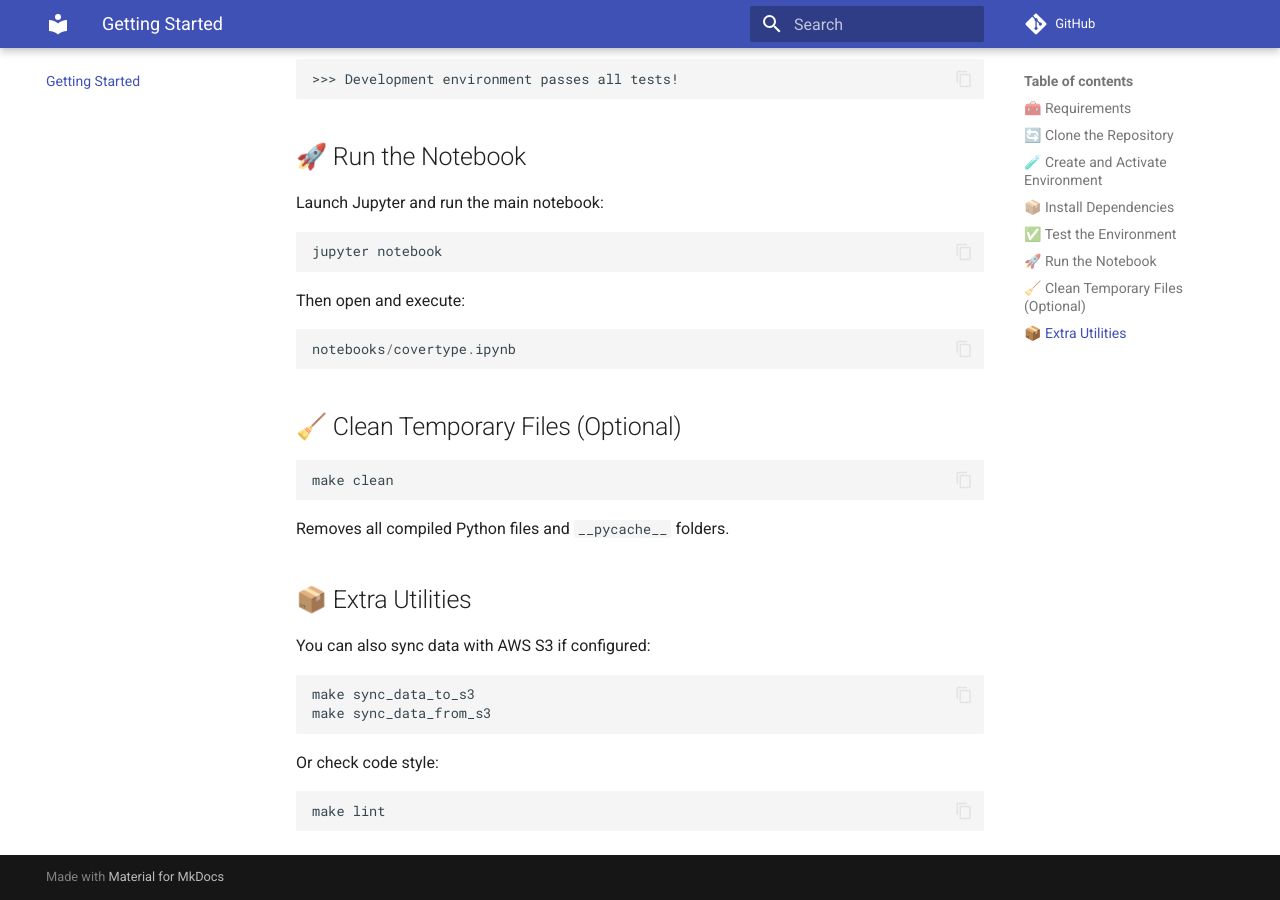
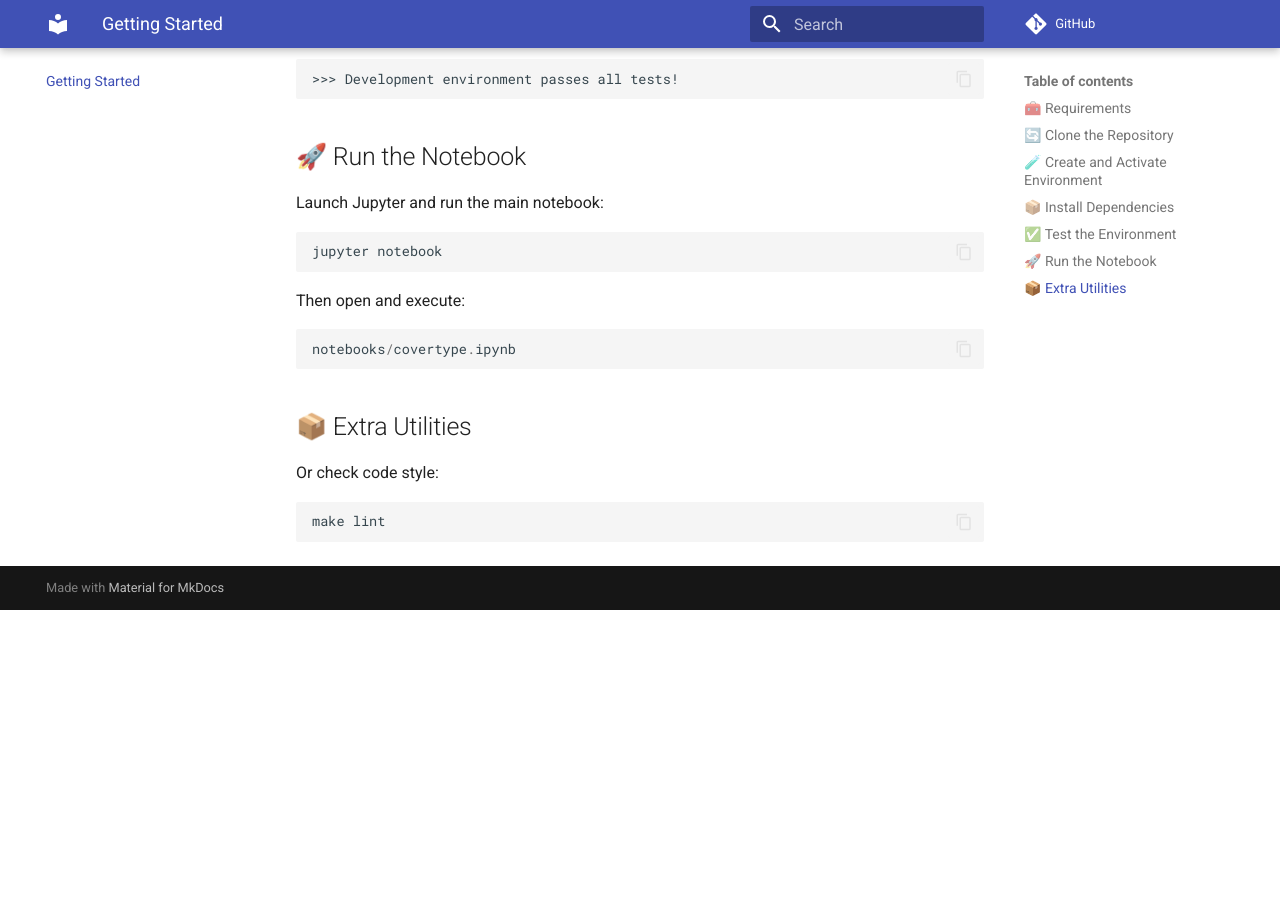
Before and after one commit to antosquicciarini/as-testdatascience-1, an MkDocs documentation site: the page built from docs/getting-started.md, in a window 1280 px wide and 900 px high, scrolled down 1359 px. Built offline with MkDocs 1.6.1 and Material for MkDocs 9.7.7, drawn with Linux system fonts in a browser that asks for light colours; comment, search, counter and statistics services are not loaded; after the commit the page ends 1969 px from its top, so only the background shows below that.

Commit message:
mkdocs_improved

```diff
--- a/docs/getting-started.md
+++ b/docs/getting-started.md
@@ -55,18 +55,7 @@ Then open and execute:
 
     notebooks/covertype.ipynb
 
-## 🧹 Clean Temporary Files (Optional)
-
-    make clean
-
-Removes all compiled Python files and `__pycache__` folders.
-
 ## 📦 Extra Utilities
-
-You can also sync data with AWS S3 if configured:
-
-    make sync_data_to_s3
-    make sync_data_from_s3
 
 Or check code style:
 
```
